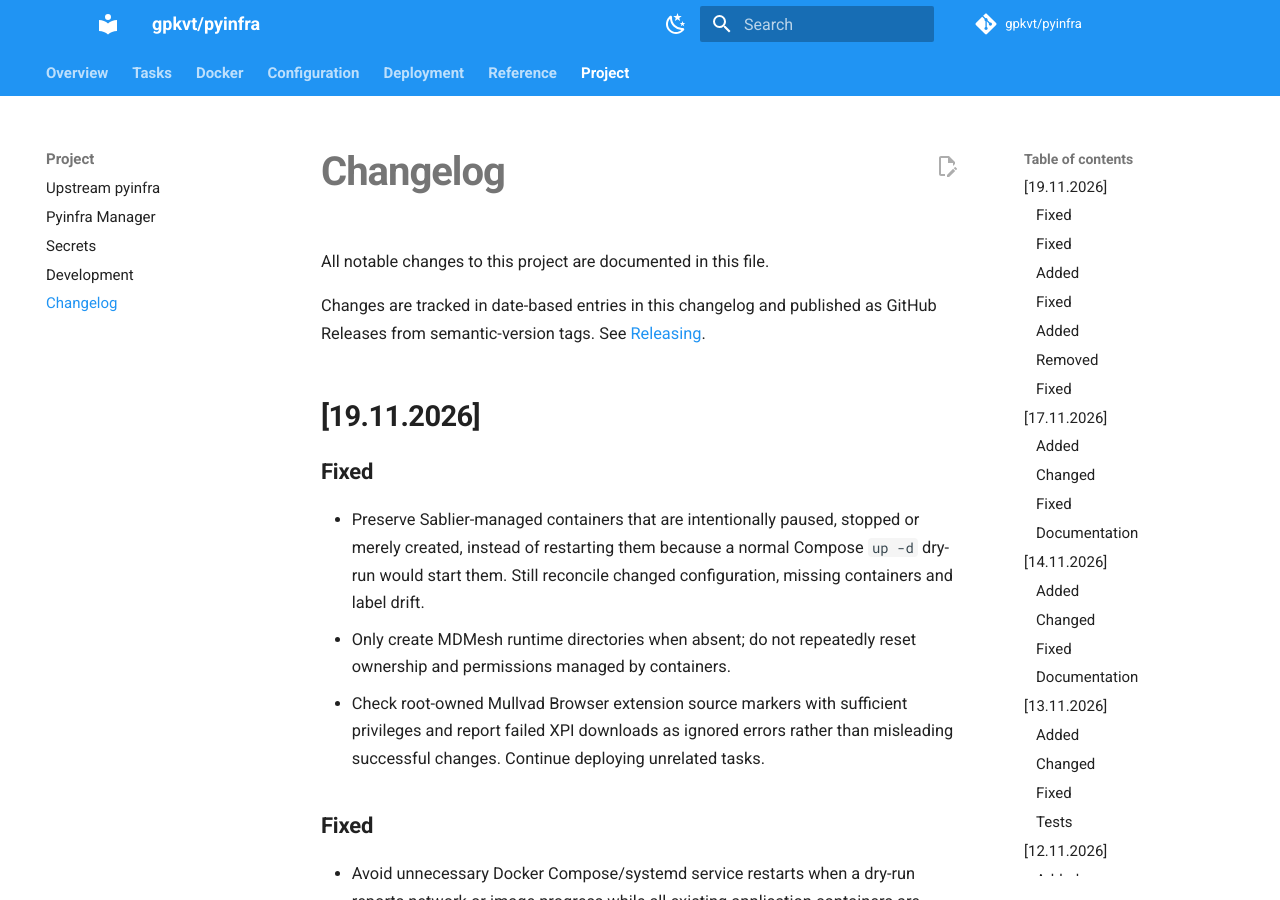
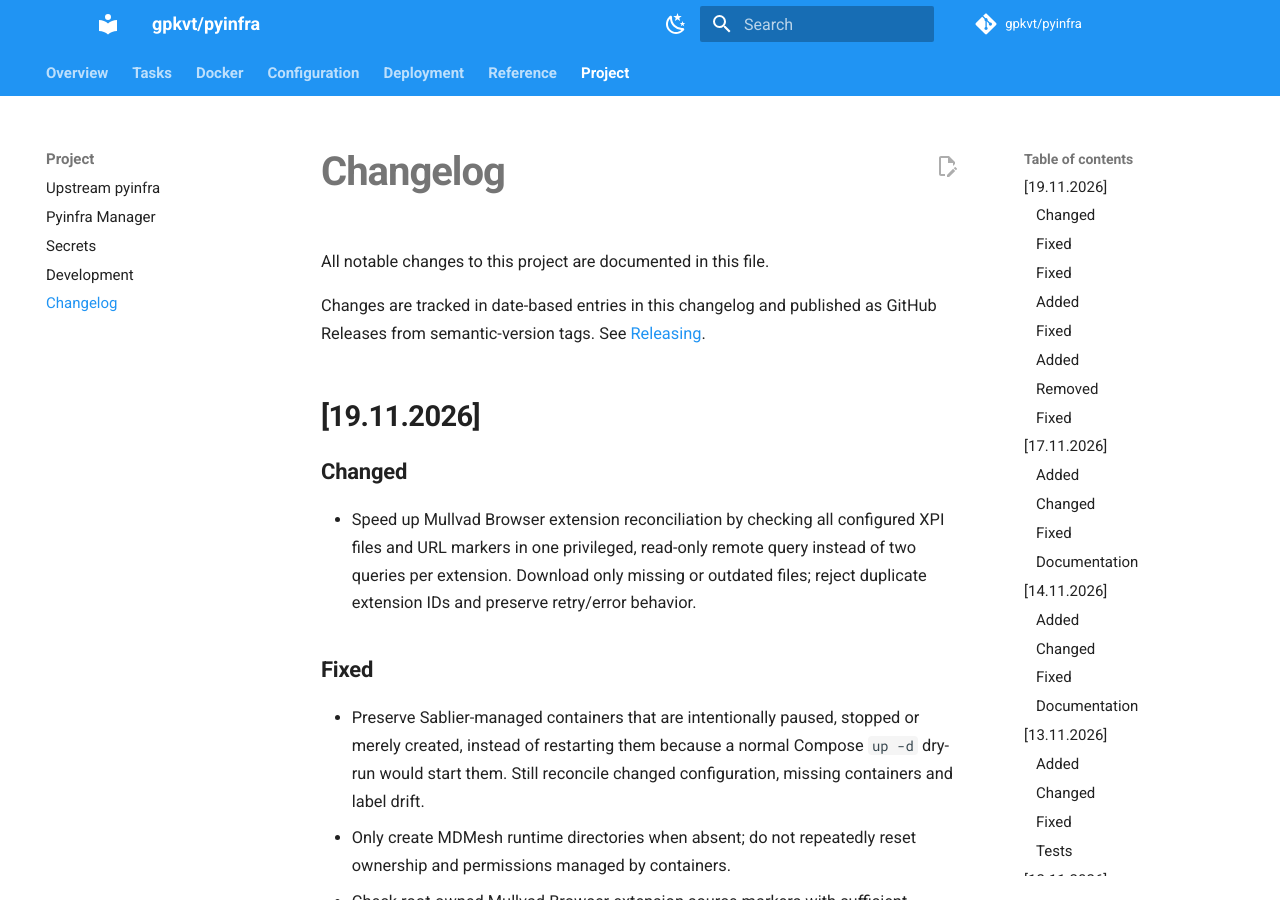
Before and after one commit to gpkvt/pyinfra, an MkDocs documentation site: the page built from docs/changelog.md, in a window 1280 px wide and 900 px high. Built offline with MkDocs 1.6.1 and Material for MkDocs 9.7.7, drawn with Linux system fonts in a browser that asks for light colours; comment, search, counter and statistics services are not loaded.

Commit message:
docs(changelog): note batched Mullvad browser extension checks

```diff
--- a/docs/changelog.md
+++ b/docs/changelog.md
@@ -5,6 +5,10 @@ All notable changes to this project are documented in this file.
 Changes are tracked in date-based entries in this changelog and published as GitHub Releases from semantic-version tags. See [Releasing](releasing.md).
 
 ## [19.11.2026]
+
+### Changed
+
+- Speed up Mullvad Browser extension reconciliation by checking all configured XPI files and URL markers in one privileged, read-only remote query instead of two queries per extension. Download only missing or outdated files; reject duplicate extension IDs and preserve retry/error behavior.
 
 ### Fixed
 
```
